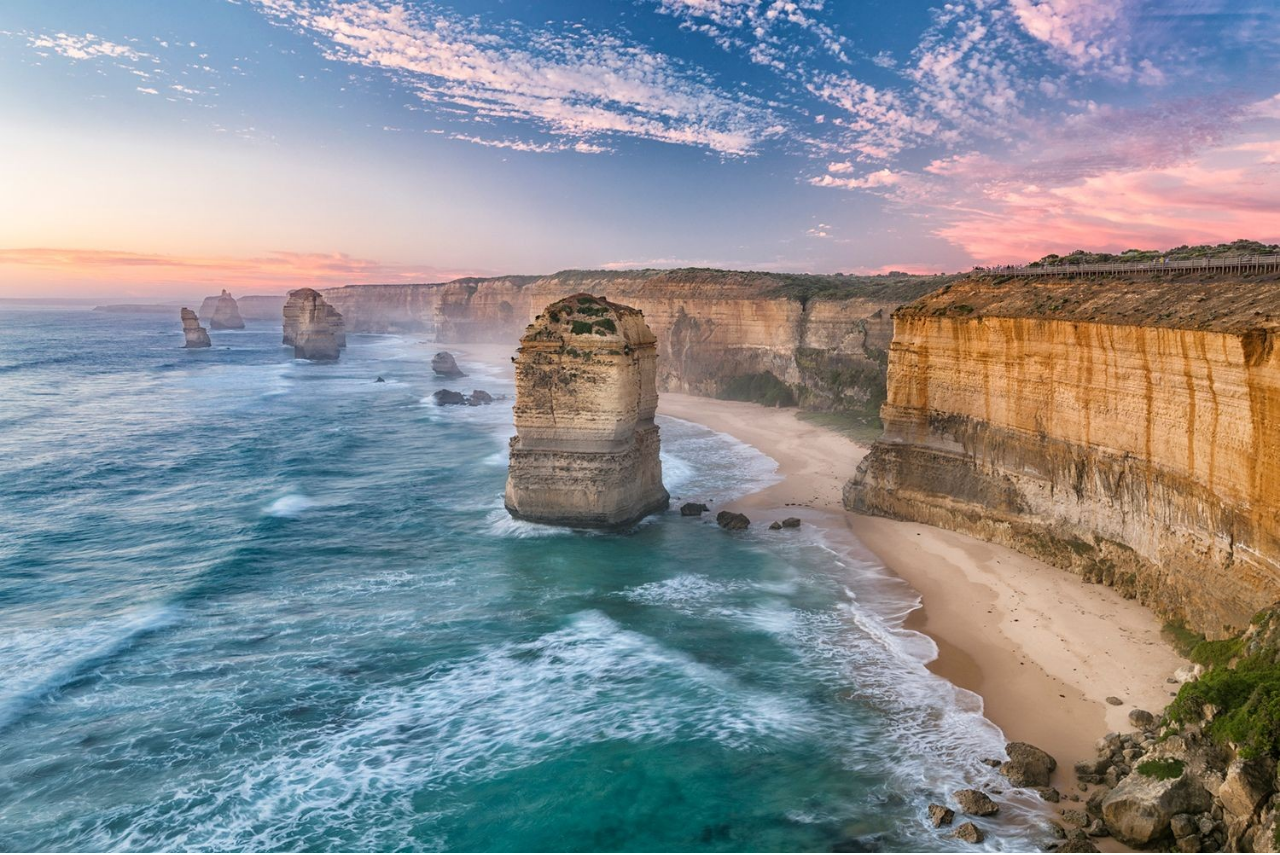
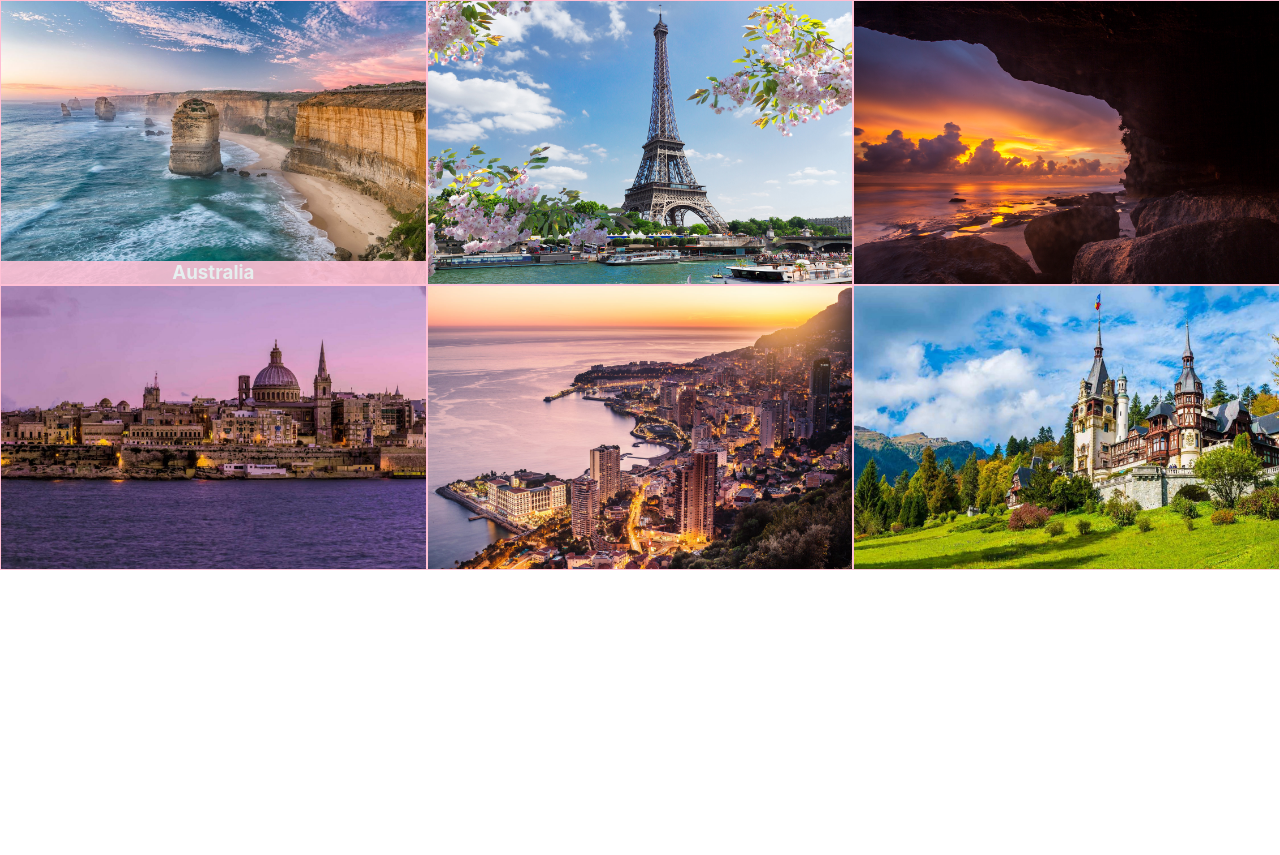
Before and after one commit to lisalenguyen/kodflix, a React (Create React App) app: page / in a window 1280 px wide. Shown: the top 855 px of the page. After the commit the page ends 800 px from the top, so only its background shows below. Built offline with nearby package versions, Linux system fonts and the light colour scheme.

Commit message:
componentize pictures element #7

```diff
--- a/src/App.css
+++ b/src/App.css
@@ -1,15 +1,48 @@
+* {
+  margin: 0px;
+  padding: 0px;
+}
+
 .App {
   text-align: center;
+  width: 100%;
 }
 
 img {
-  width: 100%
+  display: block;
+  width: 100%;
+  height: 100%;
 }
 
-.container {
-  display: flex;
+.row {
+display: flex;
+justify-content: center;
 }
 
-.item {
+.country {
   flex: 1;
+  border: 1px solid rgb(255, 192, 213);
+  position: relative;
+  overflow: hidden;
 }
+
+.overlay {
+  transition: bottom ease .25s;
+  position: absolute;
+  bottom: -100px;
+  background-color: rgb(255, 192, 213);
+  opacity: .9;
+  width: 100%;
+  color: white;
+}
+
+.country:hover .overlay {
+  opacity: .9;
+  bottom: 0;
+}
+
+@media only screen and (max-width: 600px) {
+ .container {
+     flex-direction: column;
+    }
+}
--- a/src/App.js
+++ b/src/App.js
@@ -1,34 +1,32 @@
 import React from 'react';
-import Australia from './images/australia.jpg';
-import France from './images/france.jpg';
-import Indonesia from '/images/indonesia.jpg';
-import Malta from './images/malta.jpg';
-import Monaco from './images/monaco.jpg';
-import Romania from '/images/romania.jpg';
+import australia from './images/australia.jpg';
+import france from './images/france.jpg';
+import indonesia from './images/indonesia.jpg';
+import malta from './images/malta.jpg';
+import romania from './images/romania.jpg';
+import monaco from './images/monaco.jpg';
 import './App.css';
 
 function App() {
   return (
     <div className="App">
-<img src ={Australia} alt='Australia' />
-<img src ={France} alt='France' />
-<img src ={Indonesia} alt='Indonesia' />
-<img src ={Malta} alt='Malta' />
-<img src ={Monaco} alt='Monaco' />
-<img src ={Romania} alt='Romania' />
-<br /><br /><br />
-<div className='container'>
-<div className= 'item'>Australia</div>
-<div className= 'item'>France</div>
-<div className= 'item'>Indonesia</div>
+      <section className='row'>
+        <Country name='Australia' src={australia} />
+        <Country name='France' src={france} />
+        <Country name='Indonesia' src={indonesia} />
+      </section>
+      <section className='row'>
+        <Country name='Malta' src={malta} />
+        <Country name='Monaco' src={monaco} />
+        <Country name='Romania' src={romania} />
+      </section>
     </div>
-    <div className='container'>
-<div className= 'item'>Malta</div>
-<div className= 'item'>Monaco</div>
-<div className= 'item'>Romania</div>
-    </div>
-    </div>
-);
+  );
 }
 
+function Country(props) {
+  return (
+    <figure className='country'><img src={props.src} alt='Australia' /><div className='overlay'><h3>{props.name}</h3></div></figure>
+  );
+}
 export default App;
```
